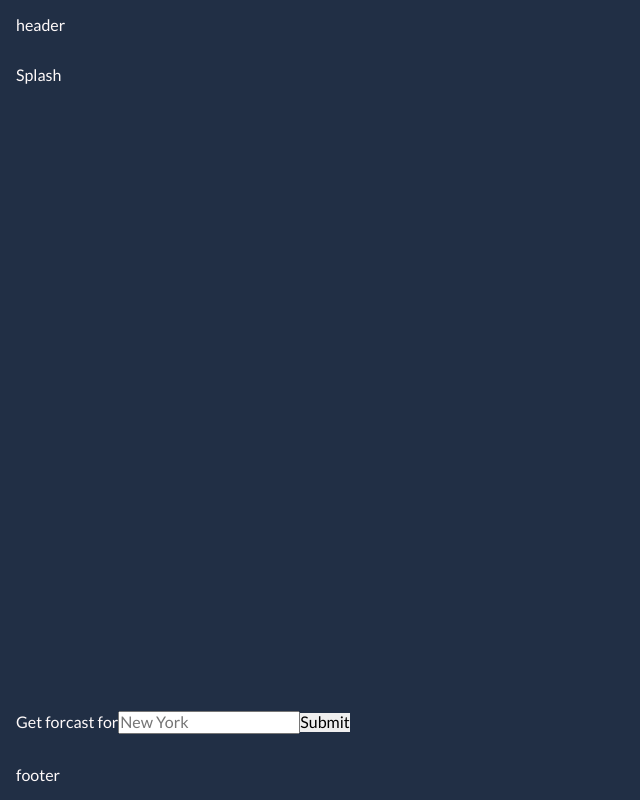
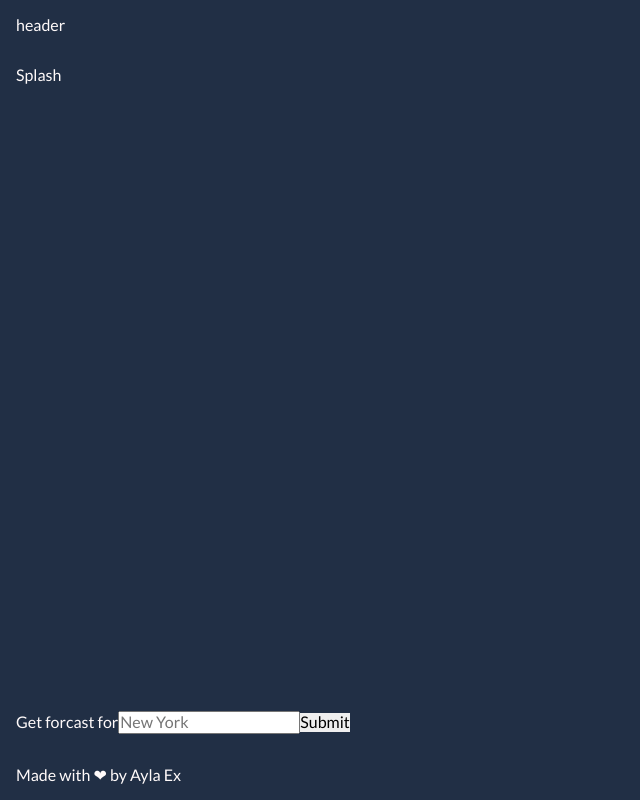
Before and after one commit to AB6923/daily-forecast, a React (Create React App) app: page / in a window 1280 px wide. Shown: the whole page, without its empty margins (0-640 px from the left). Built offline with nearby package versions, Linux system fonts and the light colour scheme; the HTML template or start-up script is replaced by a standard one.

Commit message:
add header and footer component and fix variable typo

```diff
--- a/src/App.js
+++ b/src/App.js
@@ -1,6 +1,6 @@
 import React from 'react'
 import { WeatherContextProvider } from './contexts/WeatherContext'
-import { Forcast, Form, Loading, Splash } from './components'
+import { Footer, Forcast, Form, Header, Loading, Splash } from './components'
 
 import 'normalize.css'
 import './sass/index.scss'
@@ -9,14 +9,14 @@ export default function App() {
 	return (
 		<WeatherContextProvider>
 			<div className='container'>
-				<header>header</header>
+				<Header />
 				<main>
 					<Splash />
 					<Loading />
 					<Forcast />
 				</main>
 				<Form />
-				<footer>footer</footer>
+				<Footer />
 			</div>
 		</WeatherContextProvider>
 	)
--- a/src/components/CurrentWeather.js
+++ b/src/components/CurrentWeather.js
@@ -5,7 +5,7 @@ export const CurrentWeather = ({ weatherData }) => {
 	console.log(weatherData)
 	return (
 		<article className='forcast-card'>
-			<WeatherIcon iconRef={weatherData.icon} />
+			<WeatherIcon iconRef={weatherData.currentIcon} />
 			<Temp temp={weatherData.currentTemp} country={weatherData.country} />
 		</article>
 	)
--- /dev/null
+++ b/src/components/Footer.js
@@ -0,0 +1,9 @@
+import React from 'react'
+
+export const Footer = () => {
+	return (
+		<footer>
+			<p>Made with ❤ by Ayla Ex</p>
+		</footer>
+	)
+}
--- /dev/null
+++ b/src/components/Header.js
@@ -0,0 +1,5 @@
+import React from 'react'
+
+export const Header = () => {
+	return <header>header</header>
+}
--- a/src/components/index.js
+++ b/src/components/index.js
@@ -1,7 +1,9 @@
 export * from './icons'
 export * from './CurrentWeather'
+export * from './Footer'
 export * from './Forcast'
 export * from './Form'
+export * from './Header'
 export * from './Loading'
 export * from './Splash'
 export * from './Temp'
```
